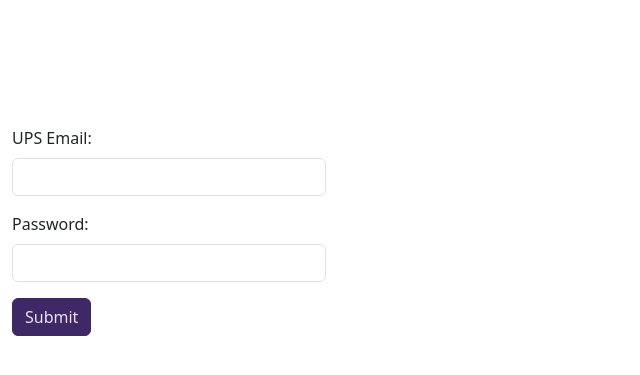
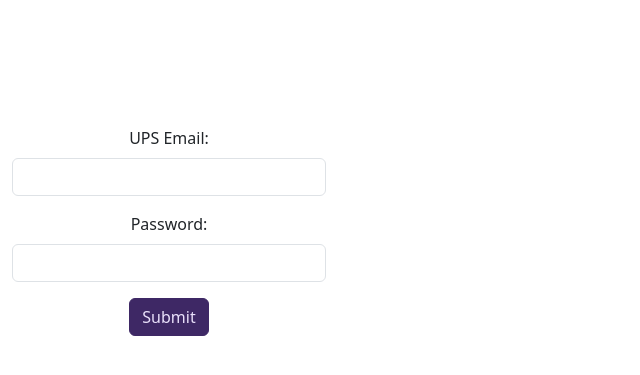
Before and after one commit to kendallparry/Kendall-Parry-Capstone-Project, a Flask app: page /login in a window 1280 px wide. Shown: the top 375 px of the page, without its empty margins (0-640 px from the left). Run offline with Flask 3, Linux system fonts and the light colour scheme.

Commit message:
adding login front-end

```diff
--- a/application/app/templates/login.html
+++ b/application/app/templates/login.html
@@ -10,7 +10,7 @@
 </head>
 
 <body>
-    <div class="container-fluid justify-content-md-center" id="main">
+    <div class="container-fluid text-center" id="main">
         <form id="loginForm">
             <div class="mb-3">
                 <label for="email" class="form-label">UPS Email: </label>
```
